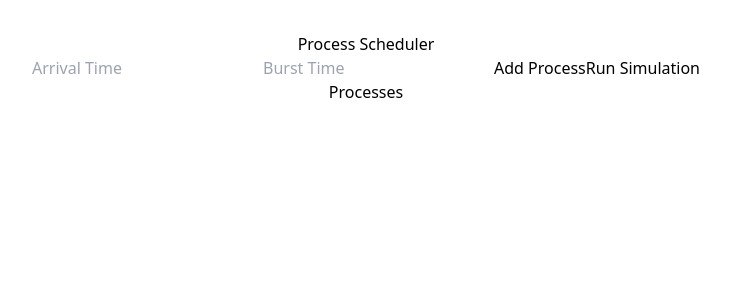
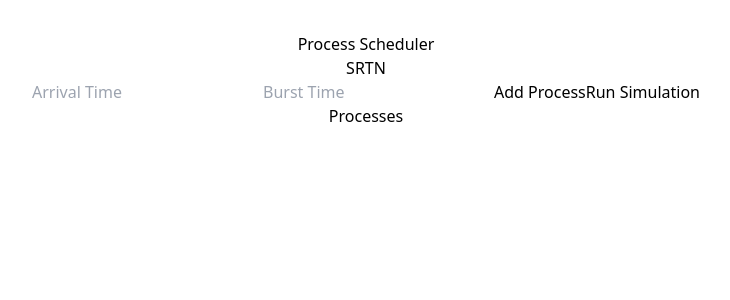
Before and after one commit to DevMehta22/OS_PROJECT, a React (Vite) app in the folder Frontend/: page / in a window 1280 px wide. Shown: the top 300 px of the page, without its empty margins (274-1004 px from the left). Built offline with nearby package versions, Linux system fonts and the light colour scheme.

Commit message:
Frontendddd

```diff
--- a/Frontend/src/DataInput.jsx
+++ b/Frontend/src/DataInput.jsx
@@ -31,6 +31,7 @@
     <div className="container mx-auto">
       <div className="my-8">
         <h1 className="text-3xl font-bold mb-4">Process Scheduler</h1>
+        <h1 className="text-3xl font-bold mb-4">SRTN</h1>
         <div className="flex space-x-4">
           <input
             type="number"
```
